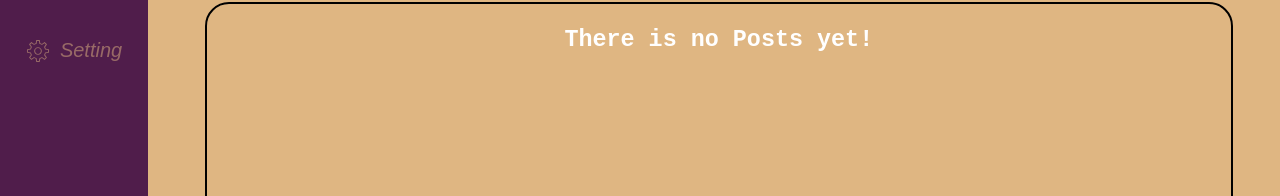
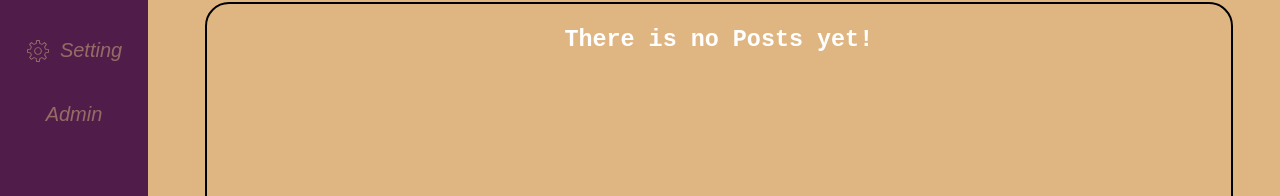
Before and after one commit to VTiS15/Chicker, a React (Create React App) app in the folder chicker/: page /Profile in a window 1280 px wide. Shown: the part 337-533 px from the top of the page. Built offline with nearby package versions, Linux system fonts and the light colour scheme.

Commit message:
Admin page with getusers api

```diff
--- a/chicker/src/App.js
+++ b/chicker/src/App.js
@@ -9,6 +9,7 @@ import ProfilePage from "./Frontend/Pages/ProfilePage";
 import SettingPage from "./Frontend/Pages/SettingPage";
 import ChatPage from "./Frontend/Pages/ChatPage";
 import Home from "./Frontend/Pages/Home";
+import AdminPage from "./Frontend/Pages/AdminPage";
 
 export default function App() {
   return (
@@ -22,6 +23,7 @@ export default function App() {
           <Route path="/Setting" element={<SettingPage />} />
           <Route path="/Chat" element={<ChatPage />} />
           <Route path="/Profile" element={<ProfilePage />} />
+          <Route path="/Admin" element={<AdminPage />} />
         </Route>
       </Routes>
     </BrowserRouter>
--- a/chicker/src/Frontend/components/sidebar.js
+++ b/chicker/src/Frontend/components/sidebar.js
@@ -114,6 +114,15 @@ const Sidebar = () => {
             <span className="button-text">Setting</span>
           </button>
         </Link>
+        <Link to="/Admin" style={{ textDecoration: "none" }}>
+          <button
+            className="sidebar-button"
+            style={isLoggedIn ? linkstyle : disablestyle}
+            disabled={!isLoggedIn}
+          >
+            <span className="button-text">Admin</span>
+          </button>
+        </Link>
       </div>
       <LogInOut />
     </div>
```
